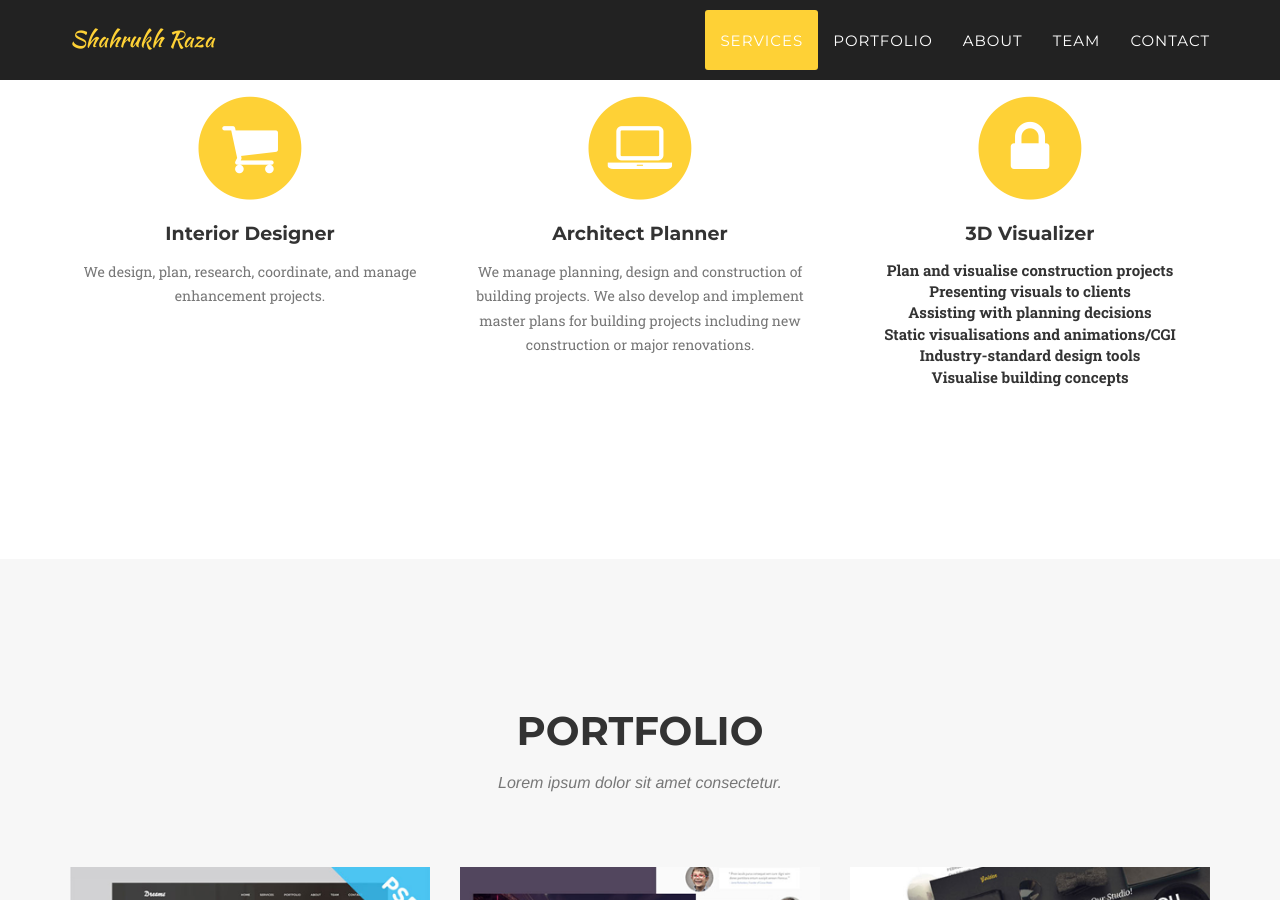
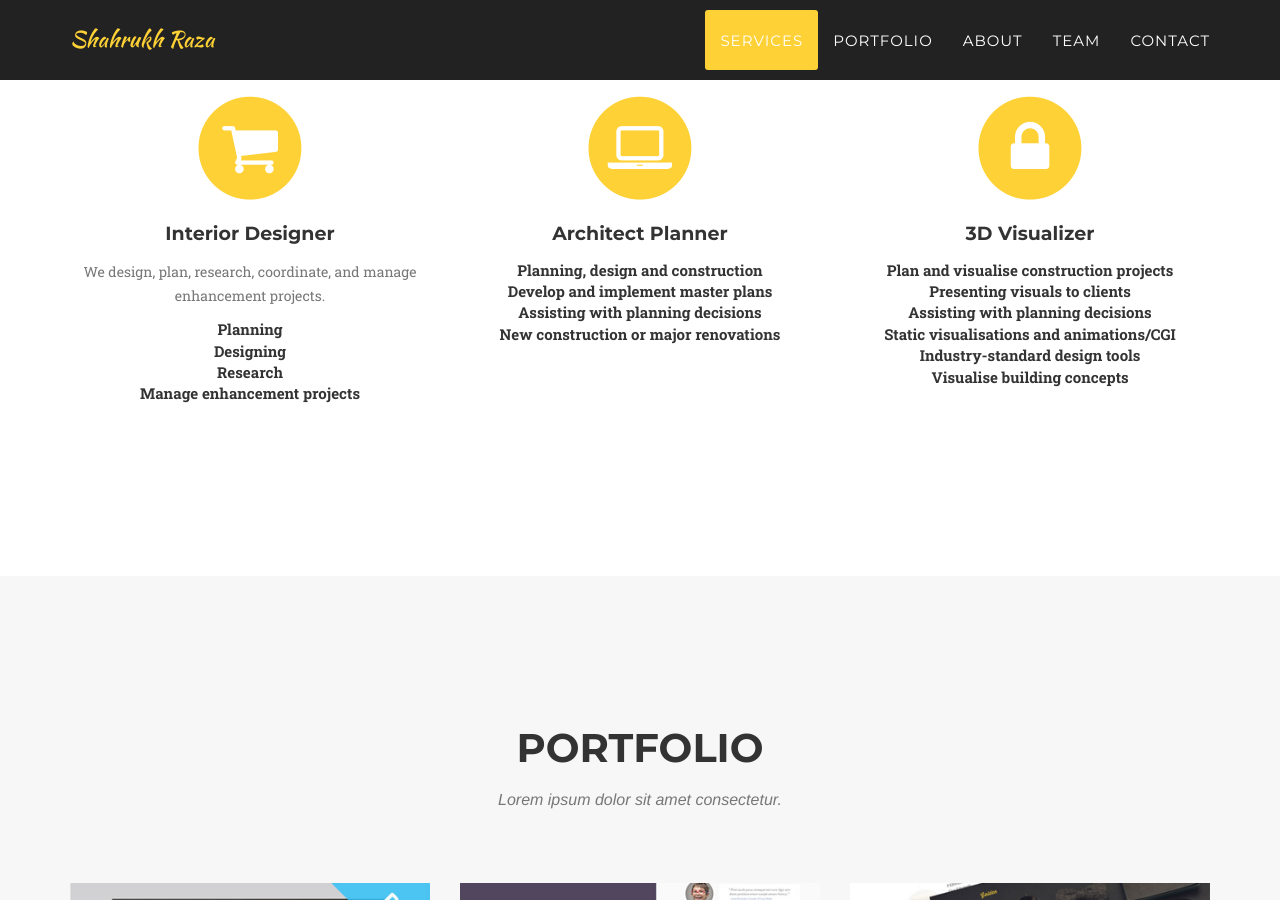
Before and after one commit to eyebuilder/eyebuilder, a Jekyll site: the page built from index.html, in a window 1280 px wide and 900 px high, scrolled down 878 px. Built offline with Jekyll 4.4.1, drawn with Linux system fonts in a browser that asks for light colours; some web fonts are replaced.

Commit message:
Update services.html

```diff
--- a/_includes/services.html
+++ b/_includes/services.html
@@ -15,6 +15,12 @@
                     </span>
                     <h4 class="service-heading">Interior Designer</h4>
                     <p class="text-muted">We design, plan, research, coordinate, and manage enhancement projects.</p>
+                   <dl>
+                    <dt>Planning</dt>
+                    <dt>Designing</dt>
+                    <dt>Research</dt>
+                    <dt>Manage enhancement projects</dt>
+                  </dl>
                 </div>
                 <div class="col-md-4">
                     <span class="fa-stack fa-4x">
@@ -22,7 +28,12 @@
                         <i class="fa fa-laptop fa-stack-1x fa-inverse"></i>
                     </span>
                     <h4 class="service-heading">Architect Planner</h4>
-                    <p class="text-muted">We manage planning, design and construction of building projects. We also develop and implement master plans for building projects including new construction or major renovations.</p>
+                   <dl>
+                    <dt>Planning, design and construction</dt>
+                    <dt>Develop and implement master plans</dt>
+                    <dt>Assisting with planning decisions</dt>
+                    <dt>New construction or major renovations</dt>
+                  </dl>
                 </div>
                 <div class="col-md-4">
                     <span class="fa-stack fa-4x">
```
